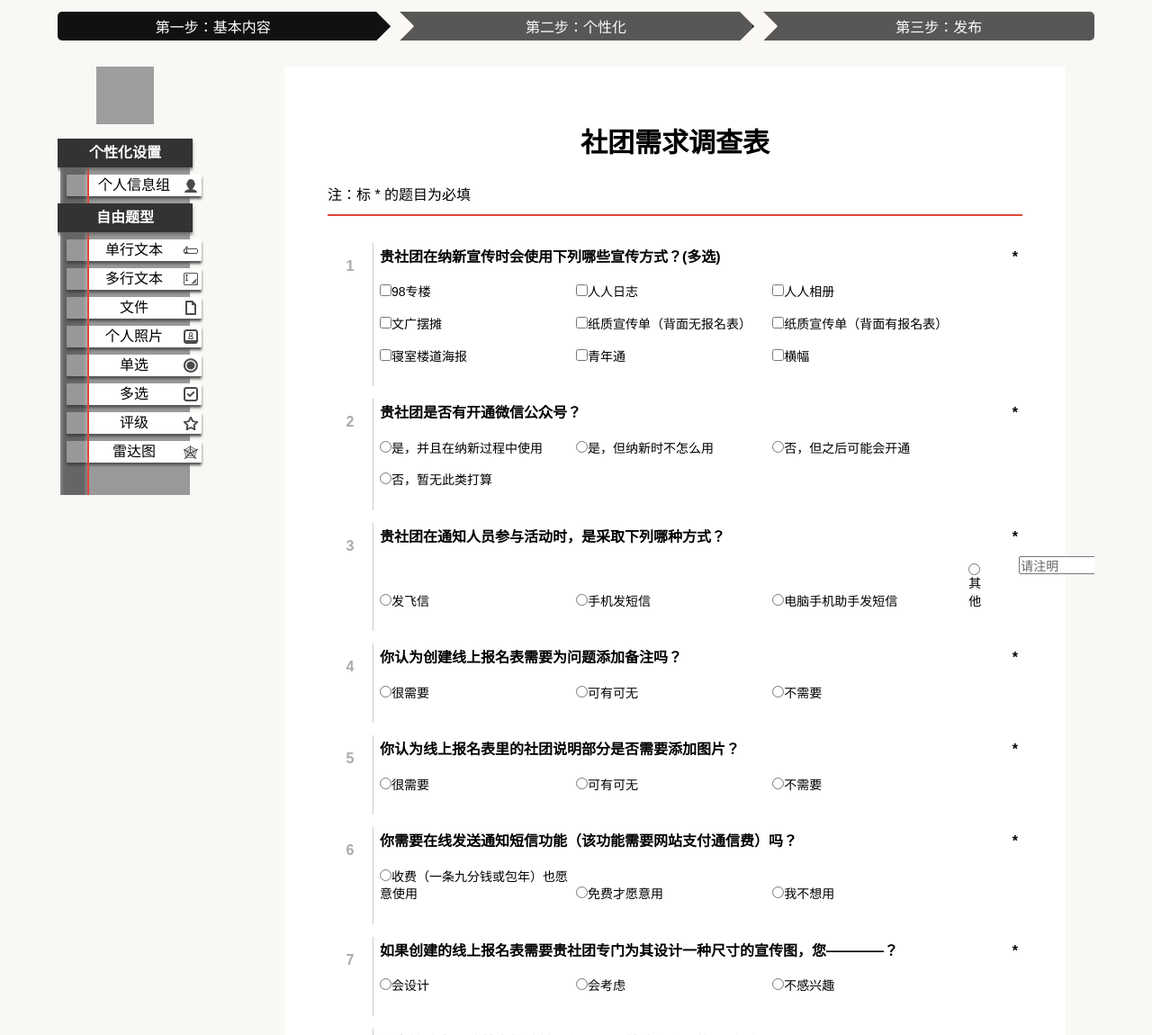
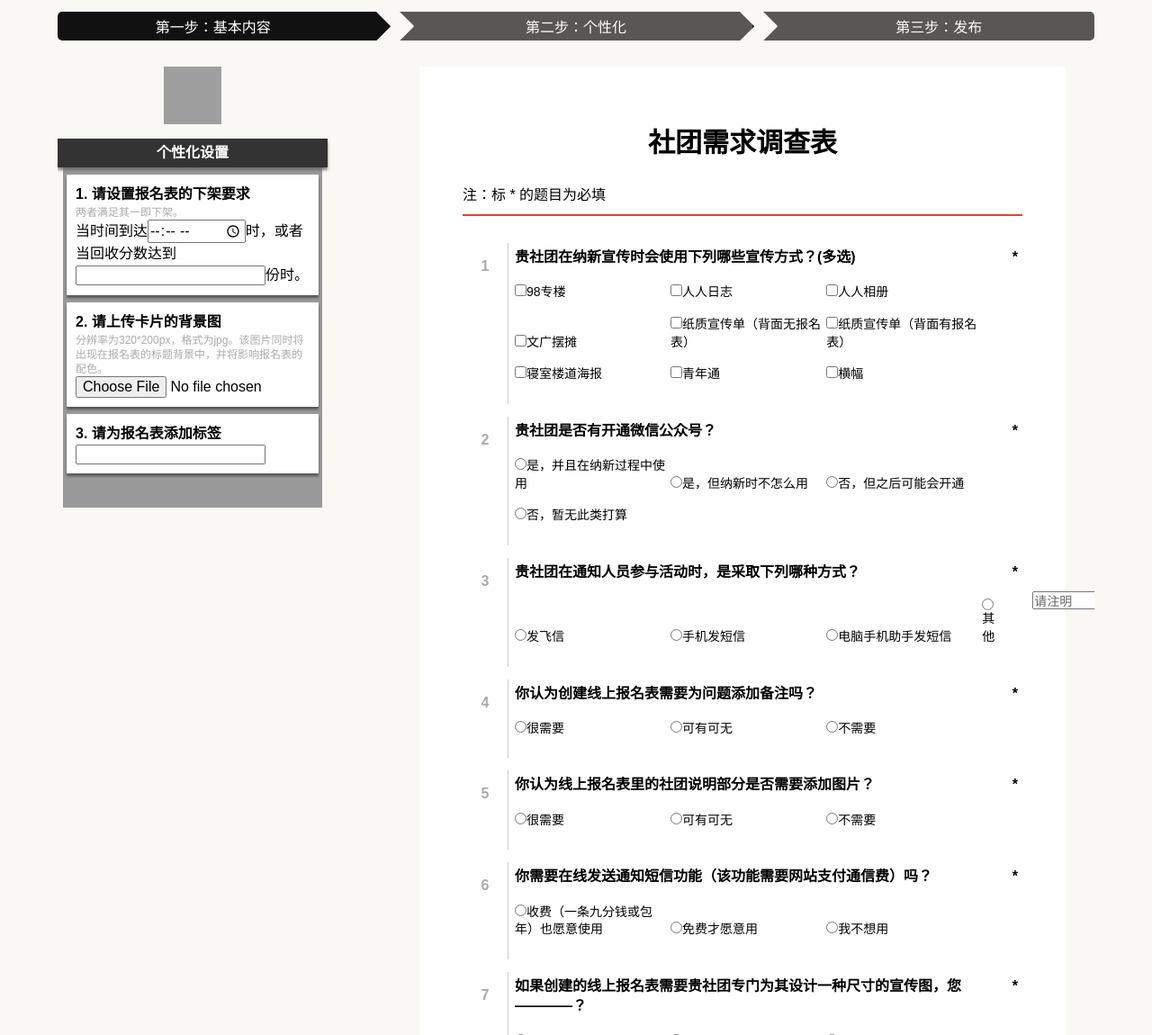
Before and after one commit to YunformDevelopers/bmb0.2, a PHP site: page /create-2.php in a window 1280 px wide. Shown: the part 80-1230 px from the top of the page at 90% size. Run offline with PHP 8.4, Linux system fonts and the light colour scheme; grey boxes are pictures that could not be loaded.

Commit message:
更改了create-2.php

```diff
--- a/create-2.php
+++ b/create-2.php
@@ -21,15 +21,12 @@ header('Content-Type:text/html; charset=utf-8');
 	#form-field {
 		width:100%;
 	}
+	#tool-field {
+		width:300px;
+	}
+
 </style>
 
-<!-- Include the Quill library
-<script charset="utf-8" src="editor/kindeditor-all-min.js"></script>
-<script charset="utf-8" src="editor/lang/zh_CN.js"></script>
-
-<script src="js/quill.min.js"></script>
-<link rel="stylesheet" href="style/quill.snow.css" />
--->
 <?php
     require 'includes/header.inc.php';/*
     if(!isset($_COOKIE['srtp-username'])){
@@ -66,67 +63,50 @@ header('Content-Type:text/html; charset=utf-8');
 				</div>
 			</div>
 			<div id="tool-construct-container">
-				<div id="tool-construct-perserved">
+				<div id="tool-personalize">
 					<h4>个性化设置</h4>
-					<ul class="tool-construct-list">
-						<li id="personality">
-							<a href="javascript:;">
-								<span class="tool-float-left"></span>个人信息组<span class="tool-construct-icon-name"></span>
-							</a>
+					<ul class="tool-personalize-list">
+						<li class="tool-personalize-item">
+							<h6>
+								<b>1.</b>
+								请设置报名表的下架要求
+							</h6>
+							<p class="personalize-tip" >
+								两者满足其一即下架。
+							</p>
+							<div class="personalize-main">
+								当时间到达<input type="time"></input>时，或者
+								当回收分数达到<input type="number"></input>份时。
+							</div>
+						</li>
+						<li class="tool-personalize-item">
+							<h6>
+								<b>2.</b>
+								请上传卡片的背景图
+							</h6>
+							<p class="personalize-tip" >
+								分辨率为320*200px，格式为jpg。该图片同时将出现在报名表的标题背景中，并将影响报名表的配色。
+							</p>
+							<div class="personalize-main">
+								<input type="file"></input>
+							</div>
+						</li>
+						<li class="tool-personalize-item">
+							<h6>
+								<b>3.</b>
+								请为报名表添加标签
+							</h6>
+							<p class="personalize-tip" >
+
+							</p>
+							<div class="personalize-main">
+								<input type="text"></input>
+							</div>
 						</li>
 					</ul>
 
-
-				</div>
-				<div id="tool-construct-free">
-					<h4>自由题型</h4>
-					<ul class="tool-construct-list">
-						<li id="singleline" class="" name="">
-							<a href="javascript:;">
-								<span class="tool-float-left"></span>单行文本<span class="tool-construct-icon-singleline"></span>
-							</a>
-						</li>
-						<li id="multiline">
-							<a href="javascript:;">
-								<span class="tool-float-left"></span>多行文本<span class="tool-construct-icon-multiline"></span>
-							</a>
-						</li>
-						<li id="file">
-							<a href="javascript:;">
-								<span class="tool-float-left"></span>文件<span class="tool-construct-icon-file"></span>
-							</a>
-						</li>
-						<li id="personalphoto" class="" name="">
-							<a href="javascript:;">
-								<span class="tool-float-left"></span>个人照片<span class="tool-construct-icon-personalphoto"></span>
-							</a>
-						</li>
-						<li id="singlechoice">
-							<a href="javascript:;">
-								<span class="tool-float-left"></span>单选<span class="tool-construct-icon-singlechoice"></span>
-							</a>
-						</li>
-						<li id="multichoice">
-							<a href="javascript:;">
-								<span class="tool-float-left"></span>多选<span class="tool-construct-icon-multichoice"></span>
-							</a>
-						</li>
-						<li id="ratejudge">
-							<a href="javascript:;">
-								<span class="tool-float-left"></span>评级<span class="tool-construct-icon-rate"></span>
-							</a>
-						</li>
-						<li id="rader">
-							<a href="javascript:;">
-								<span class="tool-float-left"></span>雷达图<span class="tool-construct-icon-radar"></span>
-							</a>
-						</li>
-					</ul>
 				</div>
 				<div id="tool-container-bg">
-
-				</div>
-				<div id="tool-container-side">
 
 				</div>
 			</div>
--- a/index.php
+++ b/index.php
@@ -16,6 +16,7 @@
 <script type="text/javascript" src="test for Liang/test.js"></script>
 <script type="text/javascript" src="js/msg.js"></script>
 <script src='js/iscroll.js'></script>
+<script src='js/common.js'></script>
 <?php
     require 'includes/header.inc.php';
 ?>
@@ -148,6 +149,4 @@
      include 'includes/footer.inc.php';
 ?>
 </body>
-
-<script src='js/common.js'></script>
 </html>
--- a/style/create.css
+++ b/style/create.css
@@ -181,6 +181,24 @@ form-construct-field里面，分为form-title,form-intro，form-body，具体看
 	border-radius:1px;
 	cursor:move;
 	z-index:16;
+}
+#tool-construct-container .tool-personalize-list li {
+	width:260px;
+	height:auto;
+	line-height:1em;
+	padding:10px;
+	text-align:left;
+	cursor:auto;
+}
+#tool-construct-container .tool-personalize-list li h6 {
+	line-height:1.5em;
+}
+#tool-construct-container .tool-personalize-list li .personalize-tip {
+	font-size:12px;
+	color:#aaa;
+}
+#tool-construct-container .tool-personalize-list li .personalize-main {
+	line-height:1.5em;
 }
 #tool-construct-container span{
 	width:1em; height:1.5em;
```
